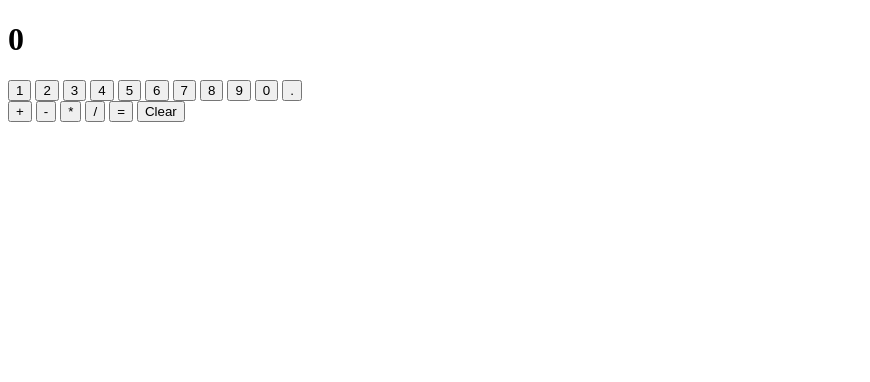
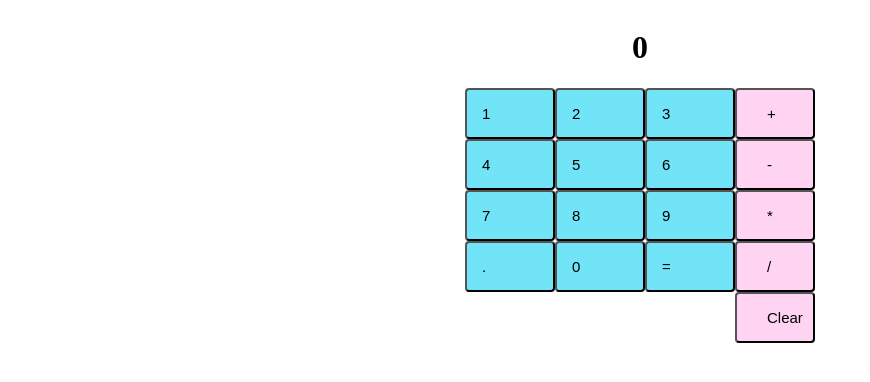
Before and after one commit to lkhoshino/odin-calculator, a plain HTML site: page index.html in a window 1280 px wide. Shown: the whole page, without its empty margins (0-870 px from the left). Drawn offline with Linux system fonts and the light colour scheme.

Commit message:
basic css

```diff
--- a/index.html
+++ b/index.html
@@ -8,21 +8,31 @@
     <link rel="stylesheet" href="styles.css">
 </head>
 <body>
-    <div>
+    <div class="main">
         <h1 class="display">0</h1>
 
+        <div class="keyboard">
         <div class ="numberButtons">
+        <div class="topRow">
             <button class="button1">1</button>
             <button class="button2">2</button>
             <button class="button3">3</button>
+        </div>
+        <div class="middleRow">
             <button class="button4">4</button>
             <button class="button5">5</button>
             <button class="button6">6</button>
+        </div>
+        <div class="bottomRow">
             <button class="button7">7</button>
             <button class="button8">8</button>
             <button class="button9">9</button>
+        </div>
+        <div class="bottomestRow">
+            <button class="dot">.</button>
             <button class="button0">0</button>
-            <button class="dot">.</button>
+            <button class="equals">=</button>
+        </div>
         </div>
 
         <div class="operators">
@@ -30,8 +40,8 @@
             <button class="sub">-</button>
             <button class="multi">*</button>
             <button class="divis">/</button>
-            <button class="equals">=</button>
             <button class="clear">Clear</button>
+        </div>
         </div>
 
     </div>
--- a/styles.css
+++ b/styles.css
@@ -0,0 +1,47 @@
+.main{
+    justify-content: center;
+    align-items: center;
+    display: flex;
+    flex-direction: column;
+}
+
+.display{
+    display: flex;
+}
+
+.numberButtons button{
+    background-color: #72e4f8;
+    display: flex;
+    font-size: 15px;
+    padding: 15px ;
+    border-radius: 4px;
+    width: 90px;
+}
+.operators button{
+    display: flex;
+    flex-direction: column;
+    background-color: #ffd3f2;
+    font-size: 15px;
+    padding: 15px 30px;
+    border-radius: 4px;
+    width: 80px;
+}
+
+.keyboard{
+    display: flex;
+}
+.topRow{
+    display: flex;
+}
+
+.middleRow{
+    display: flex;
+}
+
+.bottomRow{
+    display: flex;
+}
+
+.bottomestRow{
+    display: flex;
+}
```
